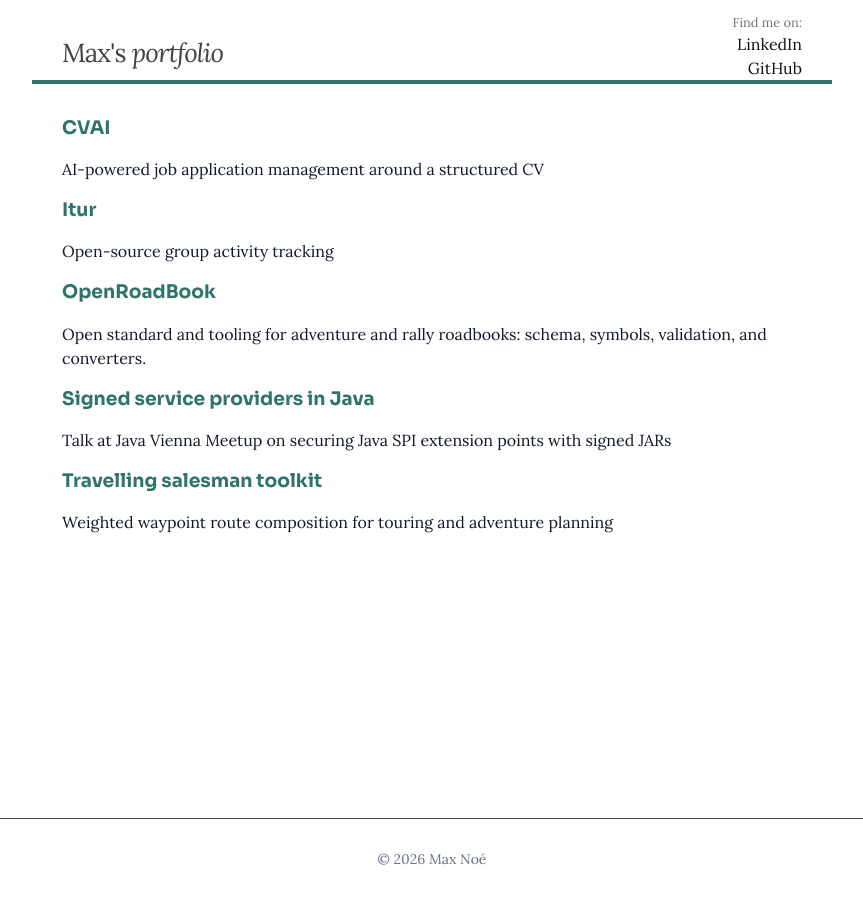
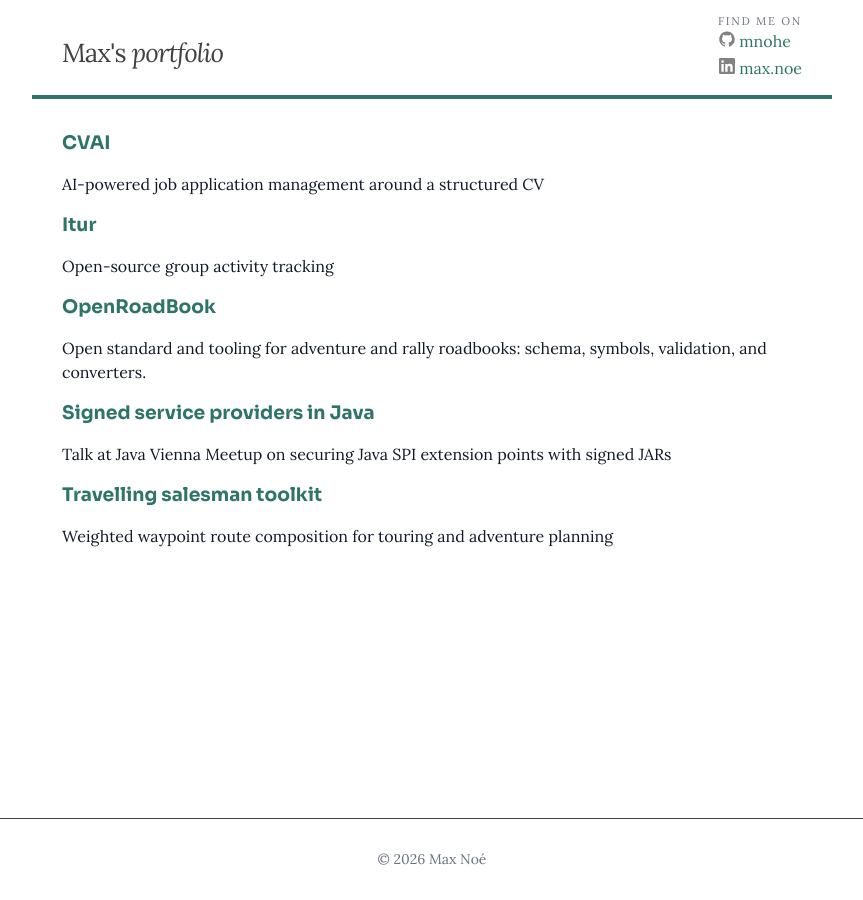
Before and after one commit to mnohe/mnohe.github.io, a Jekyll site: the page built from index.markdown, in a window 1280 px wide. Shown: the whole page, without its empty margins (208-1071 px from the left). Built offline with Jekyll 4.4.1, drawn with Linux system fonts in a browser that asks for light colours.

Commit message:
feat: Improve social links.

```diff
--- a/_includes/header.html
+++ b/_includes/header.html
@@ -6,9 +6,8 @@
     </a>
 
     <nav class="site-nav" aria-label="Find me on">
-      <span class="nav-social-label">Find me on:</span>
-      <a class="page-link" href="https://www.linkedin.com/in/max.noe/">LinkedIn</a>
-      <a class="page-link" href="https://github.com/mnohe">GitHub</a>
+      <span class="nav-social-label">Find me on</span>
+      {% include social.html %}
     </nav>
   </div>
 </header>
--- /dev/null
+++ b/_includes/icon-linkedin.html
@@ -0,0 +1 @@
+<a href="https://www.linkedin.com/in/{{ include.username }}"><span class="icon icon--linkedin">{% include icon-linkedin.svg %}</span><span class="username">{{ include.username }}</span></a>
--- a/_includes/social.html
+++ b/_includes/social.html
@@ -3,6 +3,6 @@
   <li>{% include icon-github.html username=site.github_username %}</li>
   {%- endif -%}
   {%- if site.linkedin_username -%}
-  <li><a href="https://www.linkedin.com/in/{{ site.linkedin_username | cgi_escape | escape }}"><span class="username">{{ site.linkedin_username | escape }}</span></a></li>
+  <li>{% include icon-linkedin.html username=site.linkedin_username %}</li>
   {%- endif -%}
 </ul>
--- a/assets/main.scss
+++ b/assets/main.scss
@@ -80,8 +80,10 @@ code {
 }
 
 .nav-social-label {
-    font-size: 0.8em;
+    font-size: 0.7em;
     color: var(--site-muted);
+    text-transform: uppercase;
+    letter-spacing: 0.15em;
 }
 
 .home .project {
```
Also changed, not shown: _includes/icon-linkedin.svg (added).
